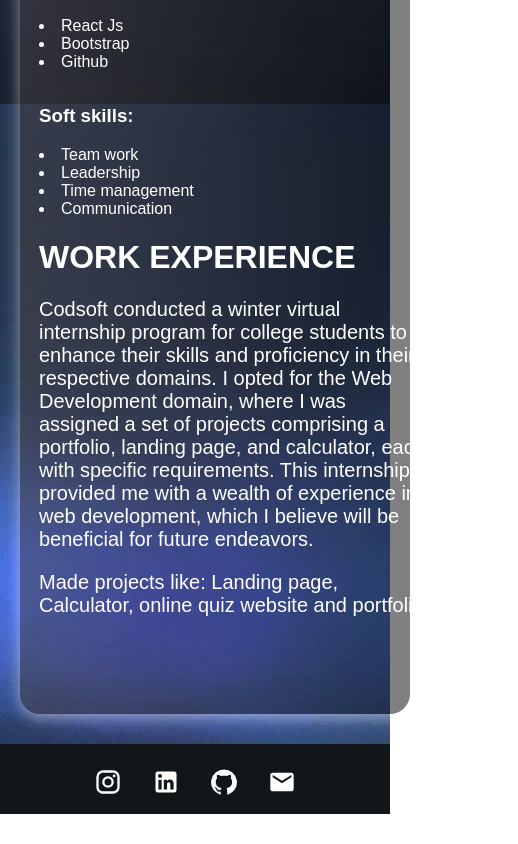
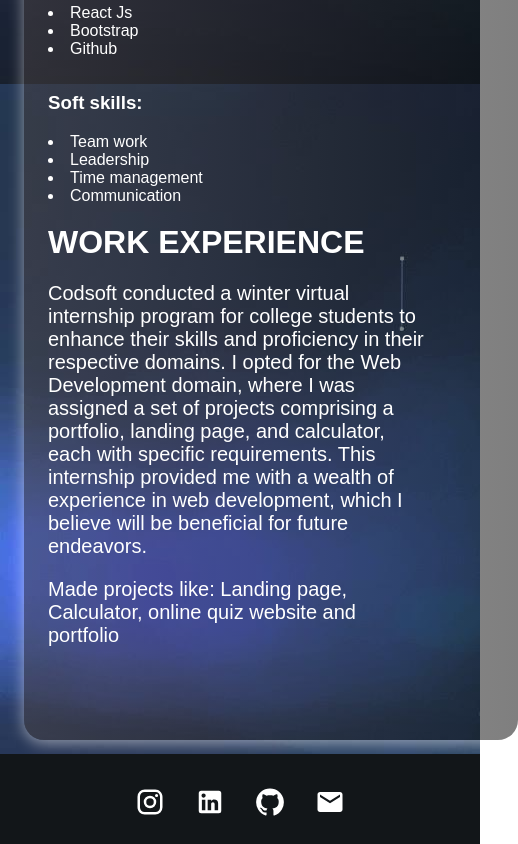
Before and after one commit to Mahy-31/Portfolio_react_app, a React (Create React App) app: page /about in a window 390 px wide. Shown: the part 1076-1920 px from the top of the page, 518 px wide, since content can reach past the window. Before the commit the page ends 1891 px from the top, so only its background shows below. Built offline with nearby package versions, Linux system fonts and the light colour scheme.

Commit message:
uploaded files

```diff
--- a/src/styles/About.css
+++ b/src/styles/About.css
@@ -31,24 +31,24 @@ p{
 }
 @media only screen and (max-width: 480px) {
     .about {
-        width: 100%;
-        height: 1720px;
-        padding-right: -90%;
+        width: 480px;
+        height: 1750px;
     }
     .content {
-        width:95%;
-        height: 1620px;
+        width:98%;
+        height: 1650px;
     }
     .content .myself {
-        width: 390px;
+        width: 380px;
         height:450px;
     }
     .content .skills {
         display: grid;
         grid-template-columns: repeat(1, 1fr);
+        height: 550px;
     }
     .work {
-        width:390px;
+        width:380px;
         height: 450px;
     }
 }
--- a/src/styles/Contact.css
+++ b/src/styles/Contact.css
@@ -96,14 +96,15 @@ form button:hover {
     .contact {
         justify-content: center;
         align-items: center;
-        height:auto;
-        width:100%;
+        height: 600px;
+        width:480px;
     }
     .contact .infos {
         margin-left: 8%;
         border-radius: 10px;
         padding: 10px;
-        width: 80%;
+        height: 500px;
+        width: 440px;
         display: flex;
         justify-content: center;
         align-items: center;
--- a/src/styles/Footer.css
+++ b/src/styles/Footer.css
@@ -21,13 +21,13 @@
 }
 @media only screen and (max-width: 480px) {
   .footer {
-    width: 100%;
-    height: 60px;
+    width: 480px;
+    height: 80px;
   }
   .socialMedia svg {
     color: white;
     margin: 15px;
-    font-size: 28px;
+    font-size: 30px;
     cursor: pointer;
 }
 }
--- a/src/styles/Home.css
+++ b/src/styles/Home.css
@@ -64,13 +64,13 @@
 
   @media only screen and (max-width: 480px) {
     .home {
-      width: 100%;
+      width: 480px;
       justify-content: center;
       align-items: center;
-      height:auto;
+      height: 600px;
     }
     .headerContainer {
-      margin-left: 25%;
+      margin-left: 27%;
       border-radius: 10px;
       padding: 10px;
       width: 80%;
--- a/src/styles/Navbar.css
+++ b/src/styles/Navbar.css
@@ -83,6 +83,10 @@
   }
 
   @media only screen and (max-width: 600px) {
+    .navbar {
+      width: 480px;
+      height: 80px;
+    }
     .navbar .rightSide a {
       display: none;
     }
--- a/src/styles/Project.css
+++ b/src/styles/Project.css
@@ -70,14 +70,15 @@
 
   @media only screen and (max-width: 480px) {
     .projects {
-      width: 100%;
-      height: auto;
+      width: 480px;
+      height: 1750px;
     }
     .ProjectsList {
       grid-template-columns: 1fr;
     }
     .projItem {
-      width: 95%;
+      width: 400px;
       height: 380px;
+      justify-content: center;
     }
   }
```
